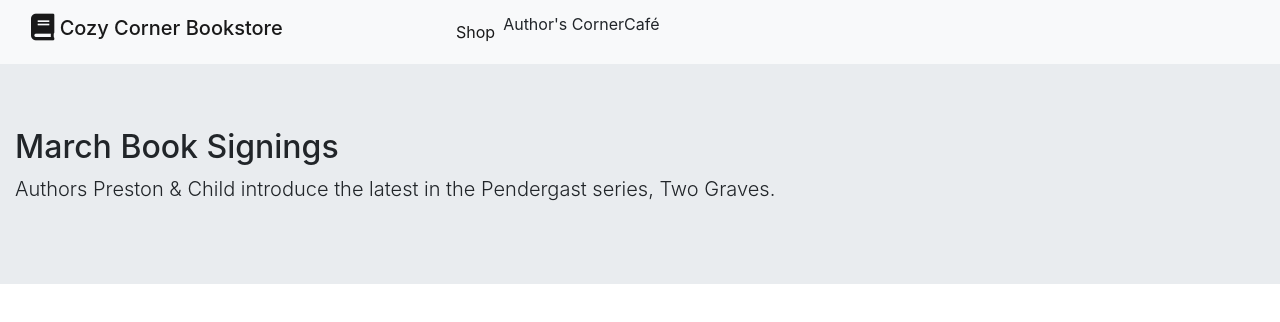
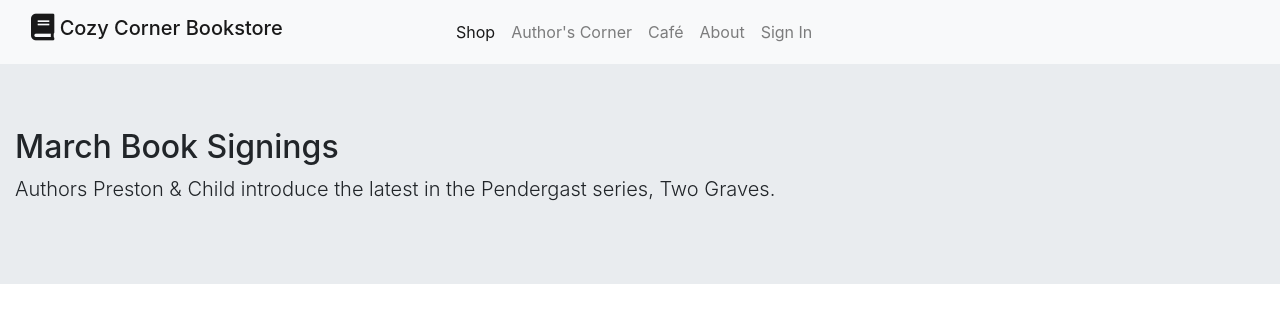
Before and after one commit to 818Studios/DGM2780_boostrap_tester, a plain HTML site: page index.html in a window 1280 px wide. Drawn offline with nearby package versions, Linux system fonts and the light colour scheme.

Commit message:
Adding nav html

```diff
--- a/index.html
+++ b/index.html
@@ -24,9 +24,19 @@
                 <li class="nav-item active">
                     <a class="nav-link" href="#">Shop</a>
                 </li>
-                <li class="nav-item">Author's Corner</li>
-                <li class="nav-item">Caf&eacute;</li>
-                <li class="nav-item"></li>
+                <li class="nav-item">
+                    <a class="nav-link" href="#">Author's Corner</a>
+                </li>
+                <li class="nav-item">
+                    <a class="nav-link" href="#">Caf&eacute;</a>
+                </li>
+                <li class="nav-item">
+                    <a class="nav-link" href="#">About</a>
+                </li>
+                <li class="nav-item">
+                    <a class="nav-link" href="#">Sign In</a>
+                </li>
+
             </ul>
 
         </div>
```
